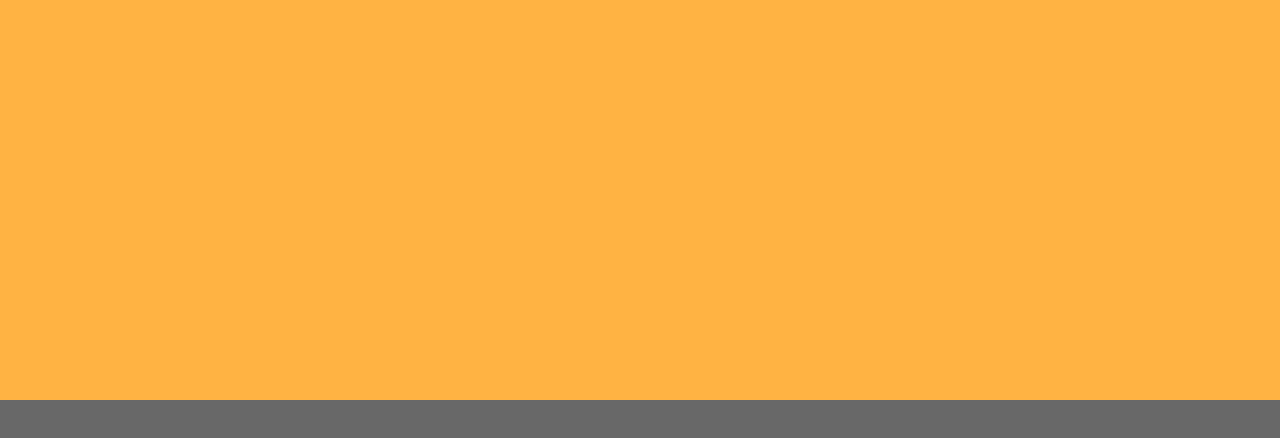
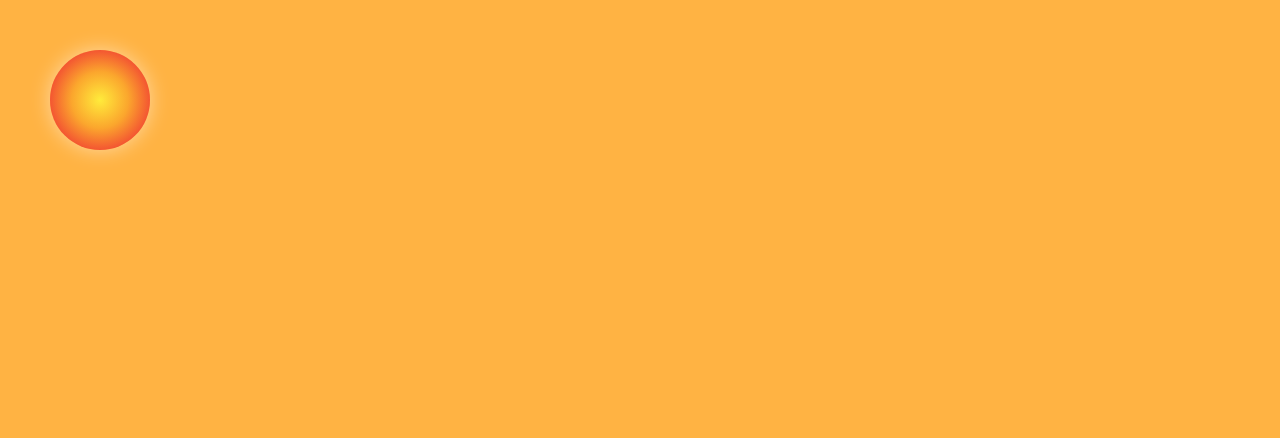
Before and after one commit to sourabhbagde/teddy-bear, a React (Vite) app: page / in a window 1280 px wide. Shown: the top 438 px of the page. Built offline with nearby package versions, Linux system fonts and the light colour scheme.

Commit message:
Night stylings for moon is done.

```diff
--- a/src/App.jsx
+++ b/src/App.jsx
@@ -8,7 +8,7 @@ const AppLayOut = () => {
   return (
     <div className="app">
       <Background />
-      <NightBackground />
+      {/* <NightBackground /> */}
     </div>
   );
 };
--- a/src/components/Background/Background.jsx
+++ b/src/components/Background/Background.jsx
@@ -2,7 +2,11 @@ import React from 'react';
 import styles from './Background.module.css';
 
 const Background = () => {
-  return <div className={styles.background_container}></div>;
+  return (
+    <div className={styles.day_background}>
+      <div className={styles.sun}></div>
+    </div>
+  );
 };
 
 export default Background;
--- a/src/components/Background/Background.module.css
+++ b/src/components/Background/Background.module.css
@@ -1,4 +1,4 @@
-.background_container {
+.day_background {
   width: 100vw;
   height: 100vh;
   margin: 0 0;
@@ -8,3 +8,14 @@
   justify-content: center;
   background-color: #ffb343;
 }
+
+.sun {
+  background: radial-gradient(circle, #ffeb3b 0%, #fba62d 40%, #ec0936 100%);
+  height: 100px;
+  width: 100px;
+  border-radius: 50%;
+  box-shadow: 0 0 20px rgba(255, 255, 255, 0.5);
+  position: absolute;
+  top: 50px;
+  left: 50px;
+}
--- a/src/components/NightBackground/NightBackground.jsx
+++ b/src/components/NightBackground/NightBackground.jsx
@@ -2,7 +2,11 @@ import React from 'react';
 import styles from './NightBackground.module.css';
 
 const NightBackground = () => {
-  return <div className={styles.night_background}></div>;
+  return (
+    <div className={styles.night_background}>
+      <div className={styles.moon}></div>
+    </div>
+  );
 };
 
 export default NightBackground;
--- a/src/components/NightBackground/NightBackground.module.css
+++ b/src/components/NightBackground/NightBackground.module.css
@@ -8,3 +8,14 @@
   justify-content: center;
   background-color: #686868;
 }
+
+.moon {
+  height: 100px;
+  width: 100px;
+  border-radius: 50%;
+  background: radial-gradient(circle at 30% 30%, #f0e68c, #b0c4de);
+  box-shadow: 0 0 20px rgba(255, 255, 255, 0.5);
+  position: absolute;
+  top: 50px;
+  left: 50px;
+}
```
